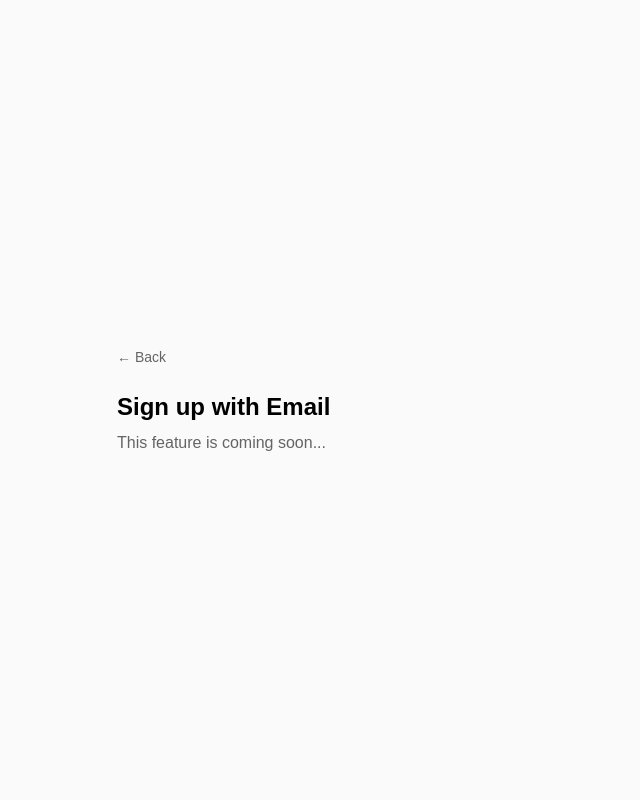
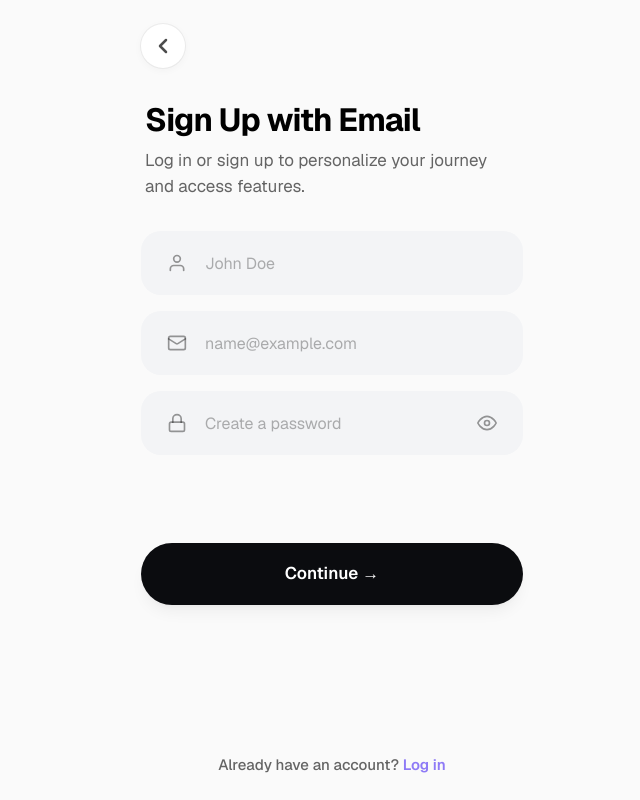
Before and after one commit to RadaHidos/GoApp, a Next.js app: page /auth/email in a window 1280 px wide. Shown: the whole page, without its empty margins (308-948 px from the left). Built offline with nearby package versions, Linux system fonts and the light colour scheme.

Commit message:
CONNECT - connect with email page

```diff
--- a/app/auth/email/page.tsx
+++ b/app/auth/email/page.tsx
@@ -1,27 +1,344 @@
 "use client";
 
+import { useState } from "react";
 import { useRouter } from "next/navigation";
 import { motion } from "framer-motion";
 
-export default function EmailAuthPage() {
+const easeOut = [0.22, 1, 0.36, 1] as const;
+
+export default function EmailSignUpPage() {
   const router = useRouter();
+  const [formData, setFormData] = useState({
+    name: "",
+    email: "",
+    password: "",
+  });
+  const [errors, setErrors] = useState({
+    name: "",
+    email: "",
+    password: "",
+  });
+  const [showPassword, setShowPassword] = useState(false);
+  const [isLoading, setIsLoading] = useState(false);
+
+  const handleBack = () => {
+    router.back();
+  };
+
+  const validate = () => {
+    const newErrors = {
+      name: formData.name ? "" : "Name is required.",
+      email: formData.email ? "" : "Email is required.",
+      password: formData.password ? "" : "Password is required.",
+    };
+    setErrors(newErrors);
+    return !Object.values(newErrors).some(Boolean);
+  };
+
+  const handleSubmit = async (e: React.FormEvent) => {
+    e.preventDefault();
+    if (!validate()) return;
+
+    setIsLoading(true);
+    // Mock network request
+    await new Promise((resolve) => setTimeout(resolve, 600));
+    setIsLoading(false);
+    router.push("/onboarding/study");
+  };
 
   return (
-    <main className="flex min-h-screen w-full flex-col items-center justify-center bg-[#FAFAFA] px-6">
+    <main className="min-h-screen w-full bg-[#FAFAFA] text-[#1D1D1F]">
+      <div className="mx-auto flex min-h-screen w-full max-w-[430px] flex-col px-6 py-6 font-sans">
+        {/* Back Button */}
+        <motion.button
+          initial={{ opacity: 0, x: -10 }}
+          animate={{ opacity: 1, x: 0 }}
+          transition={{ duration: 0.4, ease: easeOut }}
+          onClick={handleBack}
+          className="group mb-8 flex h-11 w-11 items-center justify-center rounded-full bg-white shadow-[0_2px_8px_rgba(0,0,0,0.04)] ring-1 ring-black/5 transition-all active:scale-95"
+          aria-label="Go back"
+        >
+          <svg
+            width="24"
+            height="24"
+            viewBox="0 0 24 24"
+            fill="none"
+            stroke="currentColor"
+            strokeWidth="2.5"
+            strokeLinecap="round"
+            strokeLinejoin="round"
+            className="text-black/70 transition-colors group-hover:text-black"
+          >
+            <path d="M15 18L9 12L15 6" />
+          </svg>
+        </motion.button>
+
+        {/* Header */}
         <motion.div
           initial={{ opacity: 0, y: 10 }}
           animate={{ opacity: 1, y: 0 }}
-        className="w-full max-w-[430px]"
+          transition={{ duration: 0.5, delay: 0.1, ease: easeOut }}
+          className="mb-8 px-1"
         >
+          <h1 className="mb-2 text-[32px] font-bold leading-tight tracking-tight text-black">
+            Sign Up with Email
+          </h1>
+          <p className="text-[17px] text-black/60">
+            Log in or sign up to personalize your journey and access features.
+          </p>
+        </motion.div>
+
+        {/* Form */}
+        <form onSubmit={handleSubmit} className="flex flex-col gap-4">
+          <InputRow
+            label="Full Name"
+            value={formData.name}
+            onChange={(val) => setFormData({ ...formData, name: val })}
+            error={errors.name}
+            icon={<UserIcon />}
+            placeholder="John Doe"
+            delay={0.2}
+          />
+          <InputRow
+            label="Email Address"
+            value={formData.email}
+            onChange={(val) => setFormData({ ...formData, email: val })}
+            error={errors.email}
+            icon={<MailIcon />}
+            type="email"
+            placeholder="name@example.com"
+            delay={0.3}
+          />
+          <InputRow
+            label="Password"
+            value={formData.password}
+            onChange={(val) => setFormData({ ...formData, password: val })}
+            error={errors.password}
+            icon={<LockIcon />}
+            type={showPassword ? "text" : "password"}
+            placeholder="Create a password"
+            delay={0.4}
+            isPassword
+            showPassword={showPassword}
+            toggleShowPassword={() => setShowPassword(!showPassword)}
+          />
+
+          {/* Spacer to push content down for bottom layout */}
+          <div className="flex-1 min-h-[40px]" />
+
+          {/* Submit Button */}
+          <motion.button
+            type="submit"
+            disabled={isLoading}
+            initial={{ opacity: 0, y: 10 }}
+            animate={{ opacity: 1, y: 0 }}
+            transition={{ duration: 0.5, delay: 0.5, ease: easeOut }}
+            whileHover={{ scale: 1.01 }}
+            whileTap={{ scale: 0.98 }}
+            className={`mt-4 w-full rounded-full bg-[#0B0C0F] py-[18px] text-[17px] font-semibold text-white shadow-lg shadow-black/5 transition-all
+              ${isLoading ? "cursor-not-allowed opacity-80" : "hover:bg-black/90"}
+            `}
+          >
+            {isLoading ? "Creating account..." : "Continue →"}
+          </motion.button>
+        </form>
+
+        <div className="flex-1" />
+
+        {/* Footer Link */}
+        <motion.div
+          initial={{ opacity: 0 }}
+          animate={{ opacity: 1 }}
+          transition={{ duration: 0.5, delay: 0.6 }}
+          className="mt-6 text-center text-[15px] font-medium text-black/60"
+        >
+          Already have an account?{" "}
           <button
-          onClick={() => router.back()}
-          className="mb-6 text-sm font-medium text-black/60 hover:text-black"
+            type="button"
+            onClick={() => router.push("/auth/login")}
+            className="font-semibold text-[#8E7AF6] transition-opacity hover:opacity-80"
           >
-          ← Back
+            Log in
           </button>
-        <h1 className="text-2xl font-bold text-black">Sign up with Email</h1>
-        <p className="mt-2 text-black/60">This feature is coming soon...</p>
         </motion.div>
+      </div>
     </main>
   );
 }
+
+// --- Components ---
+
+interface InputRowProps {
+  label: string;
+  value: string;
+  onChange: (val: string) => void;
+  icon: React.ReactNode;
+  type?: string;
+  placeholder?: string;
+  error?: string;
+  delay: number;
+  isPassword?: boolean;
+  showPassword?: boolean;
+  toggleShowPassword?: () => void;
+}
+
+function InputRow({
+  label,
+  value,
+  onChange,
+  icon,
+  type = "text",
+  placeholder,
+  error,
+  delay,
+  isPassword,
+  showPassword,
+  toggleShowPassword,
+}: InputRowProps) {
+  return (
+    <motion.div
+      initial={{ opacity: 0, y: 10 }}
+      animate={{ opacity: 1, y: 0 }}
+      transition={{ duration: 0.5, delay, ease: easeOut }}
+      className="w-full"
+    >
+      <div className="relative group">
+        {/* Input Wrapper */}
+        <div
+          className={`flex w-full items-center overflow-hidden rounded-[20px] bg-[#F3F4F6] px-4 py-3 ring-1 ring-inset ring-transparent transition-all focus-within:bg-white focus-within:ring-[#8E7AF6] focus-within:shadow-sm
+            ${error ? "ring-red-500/50 bg-red-50" : ""}
+          `}
+        >
+          {/* Left Icon Area */}
+          <div className="flex h-10 w-10 shrink-0 items-center justify-center text-black/40 group-focus-within:text-[#8E7AF6]">
+            {icon}
+          </div>
+
+          {/* Input Field */}
+          <input
+            type={type}
+            value={value}
+            onChange={(e) => onChange(e.target.value)}
+            className="h-full w-full bg-transparent py-2 pl-2 pr-1 text-[16px] text-black placeholder:text-black/30 focus:outline-none"
+            placeholder={placeholder}
+            aria-label={label}
+          />
+
+          {/* Password Toggle */}
+          {isPassword && (
+            <button
+              type="button"
+              onClick={toggleShowPassword}
+              className="flex h-10 w-10 shrink-0 items-center justify-center text-black/40 hover:text-black/70 focus:outline-none"
+            >
+              {showPassword ? <EyeOffIcon /> : <EyeIcon />}
+            </button>
+          )}
+        </div>
+
+        {/* Error Text */}
+        {error && (
+          <motion.p
+            initial={{ opacity: 0, height: 0 }}
+            animate={{ opacity: 1, height: "auto" }}
+            className="mt-1 ml-4 text-[13px] font-medium text-red-500"
+          >
+            {error}
+          </motion.p>
+        )}
+      </div>
+    </motion.div>
+  );
+}
+
+// --- Icons ---
+
+function UserIcon() {
+  return (
+    <svg
+      width="20"
+      height="20"
+      viewBox="0 0 24 24"
+      fill="none"
+      stroke="currentColor"
+      strokeWidth="2"
+      strokeLinecap="round"
+      strokeLinejoin="round"
+    >
+      <path d="M20 21v-2a4 4 0 0 0-4-4H8a4 4 0 0 0-4 4v2" />
+      <circle cx="12" cy="7" r="4" />
+    </svg>
+  );
+}
+
+function MailIcon() {
+  return (
+    <svg
+      width="20"
+      height="20"
+      viewBox="0 0 24 24"
+      fill="none"
+      stroke="currentColor"
+      strokeWidth="2"
+      strokeLinecap="round"
+      strokeLinejoin="round"
+    >
+      <rect x="2" y="4" width="20" height="16" rx="2" />
+      <path d="m22 7-8.97 5.7a1.94 1.94 0 0 1-2.06 0L2 7" />
+    </svg>
+  );
+}
+
+function LockIcon() {
+  return (
+    <svg
+      width="20"
+      height="20"
+      viewBox="0 0 24 24"
+      fill="none"
+      stroke="currentColor"
+      strokeWidth="2"
+      strokeLinecap="round"
+      strokeLinejoin="round"
+    >
+      <rect x="3" y="11" width="18" height="11" rx="2" ry="2" />
+      <path d="M7 11V7a5 5 0 0 1 10 0v4" />
+    </svg>
+  );
+}
+
+function EyeIcon() {
+  return (
+    <svg
+      width="20"
+      height="20"
+      viewBox="0 0 24 24"
+      fill="none"
+      stroke="currentColor"
+      strokeWidth="2"
+      strokeLinecap="round"
+      strokeLinejoin="round"
+    >
+      <path d="M1 12s4-8 11-8 11 8 11 8-4 8-11 8-11-8-11-8z" />
+      <circle cx="12" cy="12" r="3" />
+    </svg>
+  );
+}
+
+function EyeOffIcon() {
+  return (
+    <svg
+      width="20"
+      height="20"
+      viewBox="0 0 24 24"
+      fill="none"
+      stroke="currentColor"
+      strokeWidth="2"
+      strokeLinecap="round"
+      strokeLinejoin="round"
+    >
+      <path d="M17.94 17.94A10.07 10.07 0 0 1 12 20c-7 0-11-8-11-8a18.45 18.45 0 0 1 5.06-5.94M9.9 4.24A9.12 9.12 0 0 1 12 4c7 0 11 8 11 8a18.5 18.5 0 0 1-2.16 3.19m-6.72-1.07-2.3 2.3" />
+      <line x1="1" y1="1" x2="23" y2="23" />
+    </svg>
+  );
+}
```
Lines whose indentation alone changed are shown as unchanged.
